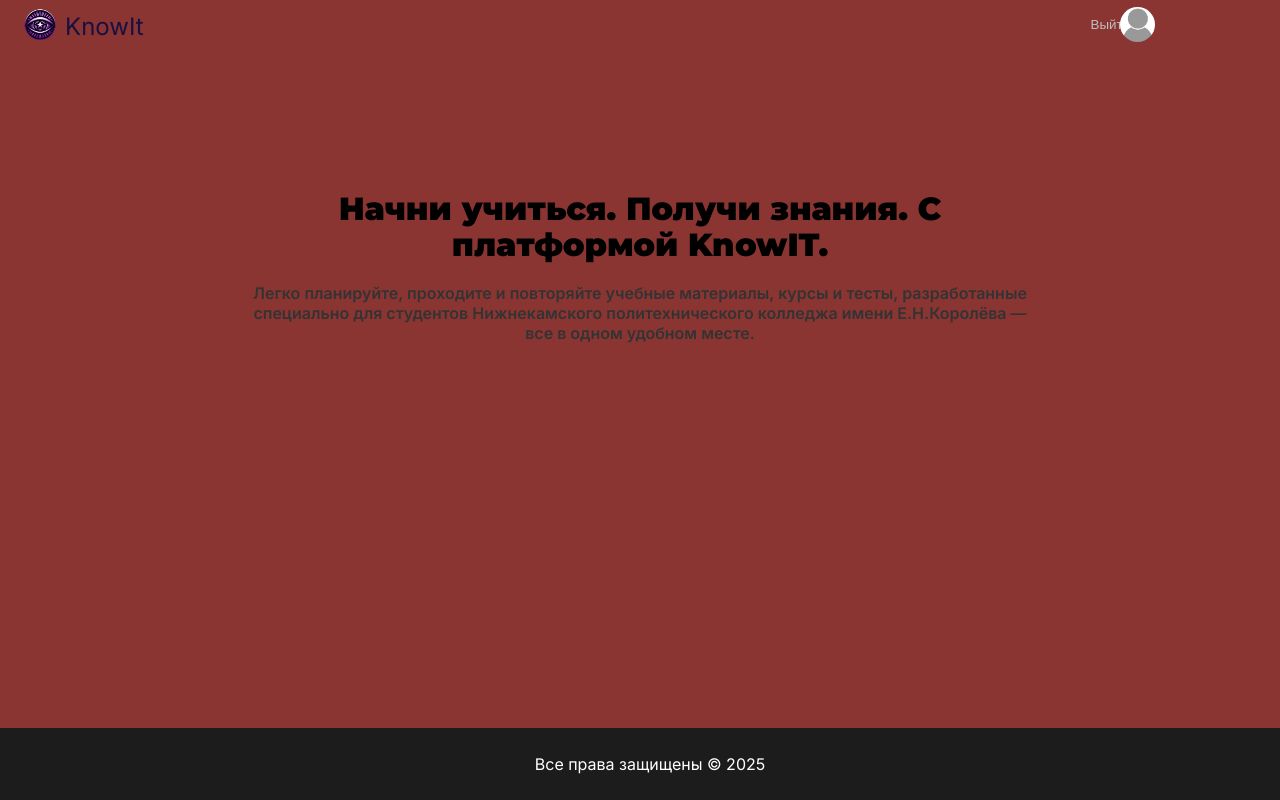
After one commit to Frostandflre/KnowIt, a Python web app: template main_service/templates/welcome_page.html in a window 1280 px wide. The commit adds this page. Run offline with Jinja, Linux system fonts and the light colour scheme; the template is opened without the code that fills it, so the values that code supplies are empty.

Commit message:
приветственная страница,доработка дизайна,компоновка пусковых скриптов

```diff
--- a/main_service/routes.py
+++ b/main_service/routes.py
@@ -6,8 +6,8 @@ API_GATEWAY_URL = "http://localhost:5005"
 
 @main.route("/")
 def main_page():
-    nickname = "Guest"
     if 'nickname' in request.cookies:
         nickname = request.cookies.get('nickname')
+        return render_template("main_page.html", nickname=nickname)
 
-    return render_template("main_page.html",nickname = nickname)
+    return render_template("welcome_page.html",nickname="Guest")
--- a/main_service/static/css/style.css
+++ b/main_service/static/css/style.css
@@ -1,11 +1,21 @@
 html,body {
-    font-family: Arial, sans-serif;
-    background-color: #110b29;
+    font-family: 'Inter', sans-serif;
+    font-weight: 400;
+    background-color: #8B3533;
+    color: #333333;
     margin: 0;
     padding: 0;
     display: flex;
     flex-direction: column;
     height: 100%;
+    overflow-x: hidden;
+}
+
+h1, h2, h3 {
+    font-family: 'Montserrat', sans-serif;
+    font-weight: 900;
+    line-height: 1.1;
+    color: #000000;
 }
 
 .page-container {
@@ -17,17 +27,17 @@ footer {
   color: white;
   text-align: center;
   padding: 10px;
+  width: 100%;
 }
 
 header {
     display: flex;
     position: relative;
     justify-content: space-between;
-    background-color: #372773;
+    background-color: #8B3533;
     color: white;
     align-items: center;
     height: 50px;
-    border-bottom: 1px solid #333;
 }
 
 .logo-name {
@@ -53,25 +63,52 @@ header {
 
 .login-button {
     position: absolute;
-    background-color: #190F40;
+    background-color: #8B3533;
     color: #bebebe;
-    padding: 10px 20px;
+    padding: 10px 5px;
     border: none;
-    border-radius: 15px;
     cursor: pointer;
-    right: 20px;
+    right: 145px;
     bottom: 8px;
+}
+
+.reg-button-container{
+    position: absolute;
+    right: 0px;
+    top: 0px;
+    z-index: 1000;
+}
+
+.registration-button{
+    position: relative;
+    background-color: #000;
+    color: #bebebe;
+    padding: 10px 5px;
+    border: none;
+    border-radius: 0px;
+    cursor: pointer;
+    margin-top: 7px;
+}
+
+.reg-button-container::before {
+    content: "";
+    position: absolute;
+    top: 0px;
+    left: 0px;
+    height: 20px;
+    width: 200px;
+    background-color: #000;
+    z-index: -1;
 }
 
 .logout-button {
     position: absolute;
-    background-color: #190F40;
+    background-color: #8B3533;
     color: #bebebe;
-    padding: 10px 20px;
+    padding: 10px 5px;
     border: none;
-    border-radius: 15px;
     cursor: pointer;
-    right: 65px;
+    right: 145px;
     bottom: 8px;
 
 }
@@ -80,7 +117,7 @@ header {
     position: absolute;
     width: 35px;
     border-radius: 50%;
-    right: 20px;
+    right: 125px;
     bottom: 8px;
 }
 nav ul {
@@ -113,3 +150,15 @@ main {
 .alert-error{
     color: red;
 }
+
+.welcome-container{
+    text-align: center;
+    max-width: 800px;
+    margin: 0 auto;
+    padding: 100px 20px;
+}
+
+.welcome-container p {
+    font-family: 'Inter', sans-serif;
+    font-weight: 600;
+}
--- a/main_service/templates/base.html
+++ b/main_service/templates/base.html
@@ -3,8 +3,11 @@
 <head>
     <meta charset="UTF-8">
     <meta name="viewport" content="width=device-width, initial-scale=1.0">
-    <title>{% block title %}WatchWise{% endblock %}</title>
+    <title>{% block title %}KnowIt{% endblock %}</title>
     <link rel="stylesheet" href="{{ url_for('static', filename='css/style.css') }}">
+    <link rel="preconnect" href="https://fonts.googleapis.com">
+    <link rel="preconnect" href="https://fonts.gstatic.com" crossorigin>
+    <link href="https://fonts.googleapis.com/css2?family=Inter:wght@400;600&family=Montserrat:wght@700;900&display=swap" rel="stylesheet">
 </head>
 <body>
     <div class="page-container">
@@ -22,6 +25,10 @@
                     {% if nickname == "Guest" %}
                         <li>
                             <button onclick="location.href = '/login'" class = "login-button">Войти</button>
+                        </li>
+
+                        <li class = "reg-button-container">
+                            <button onclick="location.href = '/registration'" class = "registration-button">Зарегистрироватся</button>
                         </li>
                     {% else %}
                         <li>
--- /dev/null
+++ b/main_service/templates/welcome_page.html
@@ -0,0 +1,10 @@
+{% extends "base.html" %}
+
+{% block title %}KnowIt{% endblock %}
+
+{% block content %}
+<div class = "welcome-container">
+    <h1>Начни учиться. Получи знания. С платформой KnowIT.</h1>
+    <p>Легко планируйте, проходите и повторяйте учебные материалы, курсы и тесты, разработанные специально для студентов Нижнекамского политехнического колледжа имени Е.Н.Королёва — все в одном удобном месте.</p>
+</div>
+{% endblock %}
```
Also changed, not shown: entrypoints/run_api_gateway.py (renamed from api_gateway/app.py), entrypoints/run_auth_service.py (renamed from auth_service/app.py), entrypoints/run_main_service.py (renamed from main_service/app.py).
